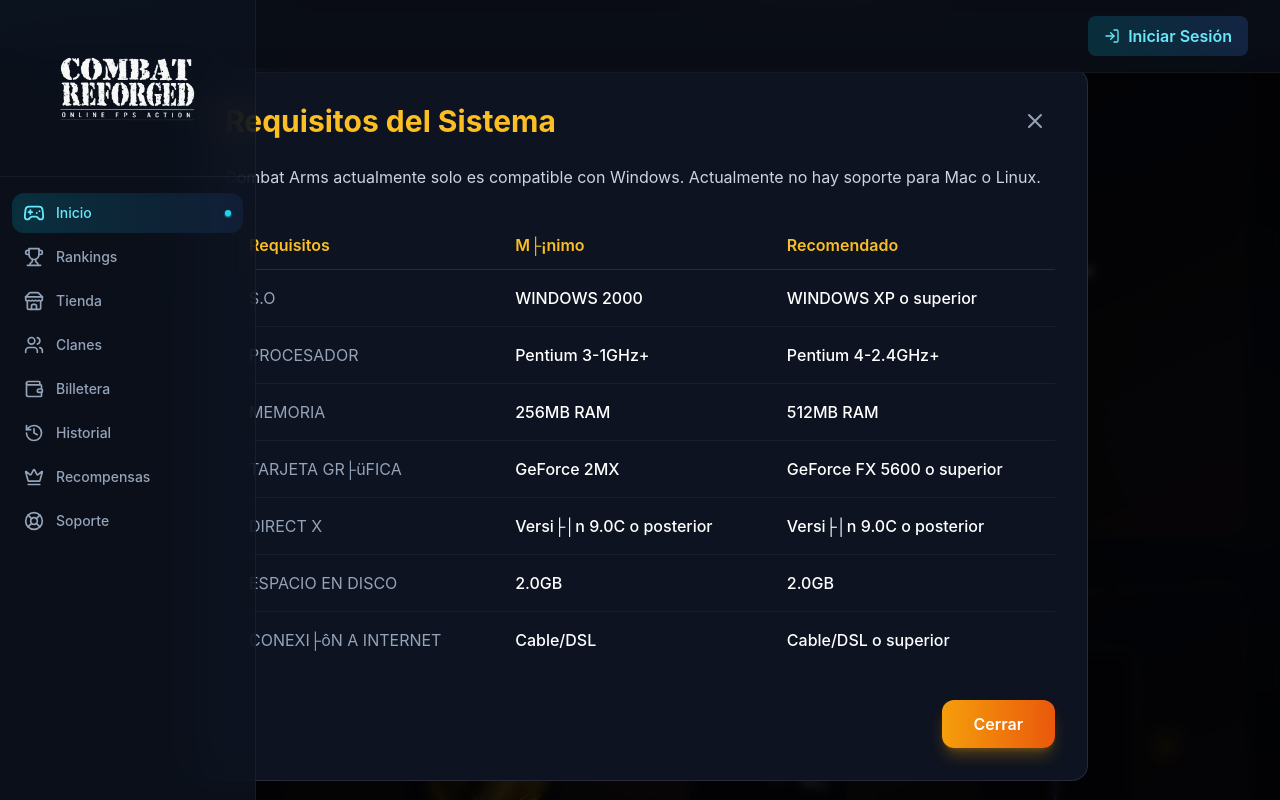
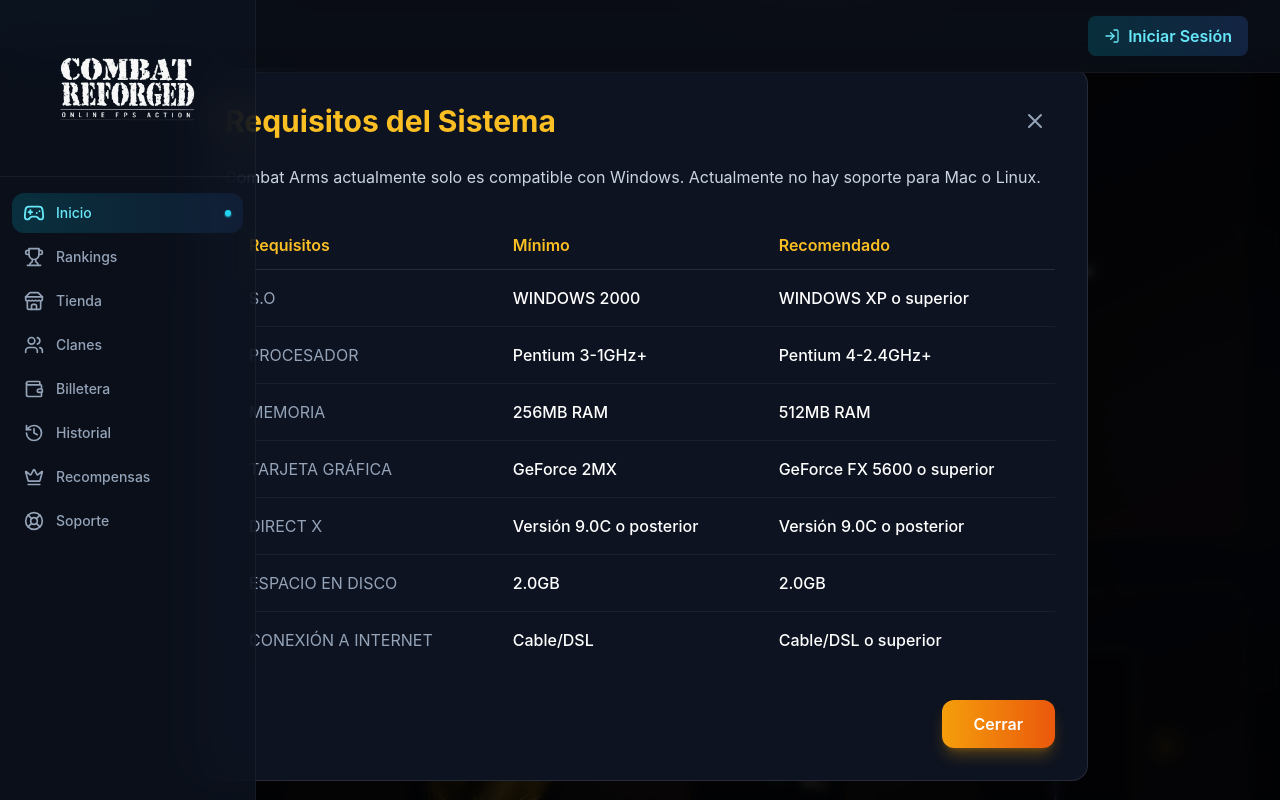
Before and after one commit to villauribe2000-ui/-combat-arms-reforged, a React (Vite) app: page / in a window 1280 px wide. Both pictures are taken after a click on the button "REQUISITOS". Shown: the part 900-1700 px from the top of the page. Built offline with nearby package versions, Linux system fonts and the light colour scheme; no server answers; grey boxes are pictures that could not be loaded.

Commit message:
Fix: Corregir todos los caracteres corruptos en HomePage (tabla de requisitos y pie de página)

```diff
--- a/src/pages/HomePage.tsx
+++ b/src/pages/HomePage.tsx
@@ -340,7 +340,7 @@ export default function HomePage({ onNavigate }: { onNavigate: (page: PageId) =>
                 <thead>
                   <tr className="border-b border-white/10">
                     <th className="px-6 py-3 text-left text-amber-400 font-semibold">Requisitos</th>
-                    <th className="px-6 py-3 text-left text-amber-400 font-semibold">M├¡nimo</th>
+                    <th className="px-6 py-3 text-left text-amber-400 font-semibold">Mínimo</th>
                     <th className="px-6 py-3 text-left text-amber-400 font-semibold">Recomendado</th>
                   </tr>
                 </thead>
@@ -361,14 +361,14 @@ export default function HomePage({ onNavigate }: { onNavigate: (page: PageId) =>
                     <td className="px-6 py-4 text-white font-medium">512MB RAM</td>
                   </tr>
                   <tr className="border-b border-white/5 hover:bg-white/5">
-                    <td className="px-6 py-4 text-slate-400">TARJETA GR├üFICA</td>
+                    <td className="px-6 py-4 text-slate-400">TARJETA GRÁFICA</td>
                     <td className="px-6 py-4 text-white font-medium">GeForce 2MX</td>
                     <td className="px-6 py-4 text-white font-medium">GeForce FX 5600 o superior</td>
                   </tr>
                   <tr className="border-b border-white/5 hover:bg-white/5">
                     <td className="px-6 py-4 text-slate-400">DIRECT X</td>
-                    <td className="px-6 py-4 text-white font-medium">Versi├│n 9.0C o posterior</td>
-                    <td className="px-6 py-4 text-white font-medium">Versi├│n 9.0C o posterior</td>
+                    <td className="px-6 py-4 text-white font-medium">Versión 9.0C o posterior</td>
+                    <td className="px-6 py-4 text-white font-medium">Versión 9.0C o posterior</td>
                   </tr>
                   <tr className="border-b border-white/5 hover:bg-white/5">
                     <td className="px-6 py-4 text-slate-400">ESPACIO EN DISCO</td>
@@ -376,7 +376,7 @@ export default function HomePage({ onNavigate }: { onNavigate: (page: PageId) =>
                     <td className="px-6 py-4 text-white font-medium">2.0GB</td>
                   </tr>
                   <tr className="hover:bg-white/5">
-                    <td className="px-6 py-4 text-slate-400">CONEXI├ôN A INTERNET</td>
+                    <td className="px-6 py-4 text-slate-400">CONEXIÓN A INTERNET</td>
                     <td className="px-6 py-4 text-white font-medium">Cable/DSL</td>
                     <td className="px-6 py-4 text-white font-medium">Cable/DSL o superior</td>
                   </tr>
@@ -409,11 +409,11 @@ export default function HomePage({ onNavigate }: { onNavigate: (page: PageId) =>
               <svg className="h-5 w-5" fill="currentColor" viewBox="0 0 24 24">
                 <path d="M20.317 4.3671a19.8062 19.8062 0 00-4.885-1.515a.074.074 0 00-.079.0366c-.211.3671-.444.8426-.607 1.2182a18.27 18.27 0 00-5.487 0c-.163-.3756-.399-.8511-.61-1.2182a.077.077 0 00-.079-.0355c-1.675.289-3.29.89-4.885 1.515a.07.07 0 00-.032.0277C.533 9.046-.32 13.58.099 18.057a.082.082 0 00.031.0605c2.0946 1.5348 4.1353 2.466 6.1545 3.0823a.078.078 0 00.085-.0276c.462-.6171.873-1.266 1.226-1.9466a.076.076 0 00-.041-.1061a13.107 13.107 0 01-1.872-.892.077.077 0 01-.008-.128 10.2457 10.2457 0 00.372-.294.074.074 0 01.077-.01c3.928 1.793 8.18 1.793 12.062 0a.074.074 0 01.078.01c.12.098.246.198.373.294a.077.077 0 01-.006.127 12.299 12.299 0 01-1.873.892.076.076 0 00-.041.107c.36.699.77 1.349 1.225 1.947a.077.077 0 00.084.028c2.04-.617 4.081-1.548 6.165-3.083a.077.077 0 00.032-.0605c.504-4.944-.838-9.233-3.549-13.002a.061.061 0 00-.031-.0277zM8.02 15.3312c-1.1825 0-2.1569-.9718-2.1569-2.1771 0-1.2054.9555-2.1772 2.1569-2.1772 1.2108 0 2.1757.9718 2.1568 2.1772 0 1.2053-.9555 2.1771-2.1568 2.1771zm7.9748 0c-1.1825 0-2.1569-.9718-2.1569-2.1771 0-1.2054.9554-2.1772 2.1569-2.1772 1.2108 0 2.1757.9718 2.1568 2.1772 0 1.2053-.946 2.1771-2.1568 2.1771Z"/>
               </svg>
-              ├Ünete a Discord
+              Únete a Discord
             </a>
           </div>
           <p className="text-sm text-slate-400">
-            ┬⌐ 2026 @Reforged. All rights reserved.
+            © 2026 @Reforged. All rights reserved.
           </p>
         </div>
       </footer>
```
